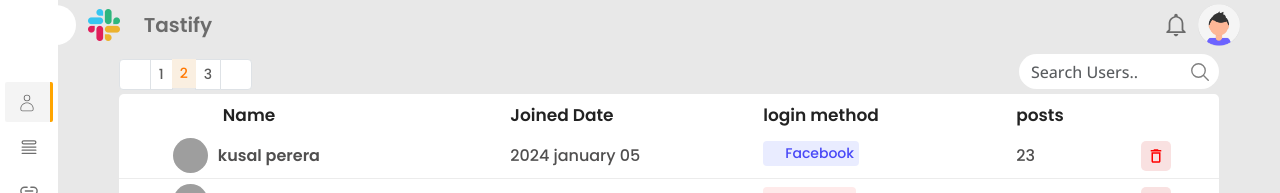
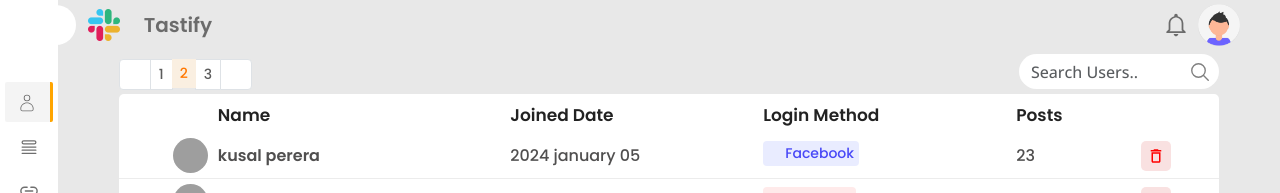
Before and after one commit to UserSampath/Tastify, a React (Vite) app in the folder frontend/: page /user_Management in a window 1280 px wide. Shown: the top 193 px of the page. Built offline with nearby package versions, Linux system fonts and the light colour scheme; grey boxes are pictures that could not be loaded; some icons are missing.

Commit message:
seting name position

```diff
--- a/frontend/src/pages/userManagement/UserManagement.jsx
+++ b/frontend/src/pages/userManagement/UserManagement.jsx
@@ -136,13 +136,13 @@ const UserManagement = () => {
                       fontWeight: "600",
                     }}>
                     <div className="col-4 ">
-                      <div style={{ marginLeft: "50px" }}>Name</div>
+                      <div style={{ marginLeft: "45px" }}>Name</div>
                     </div>
                     <div className="col-3">Joined Date </div>
                     <div className="col-3">
-                      <p>login method</p>
+                      <p>Login Method</p>
                     </div>
-                    <div className="col-1">posts</div>
+                    <div className="col-1">Posts</div>
                   </div>
                 </div>
               </div>
```
